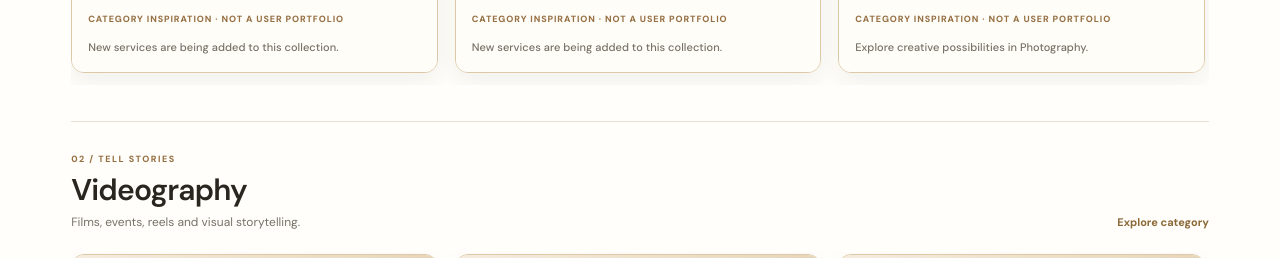
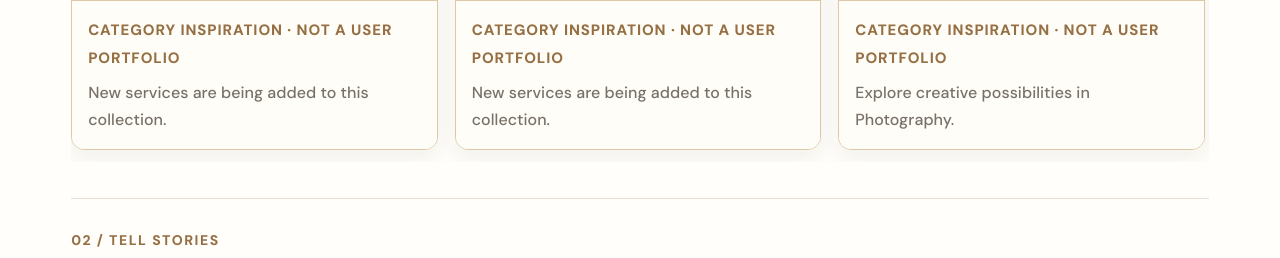
Before and after one commit to thecrowndeveloper/SnapBook, a Flask app: page / in a window 1280 px wide. Shown: the part 1508-1766 px from the top of the page. Run offline with Flask 3, Linux system fonts and the light colour scheme; the visitor is signed in with stand-in values (Sample User, id 1); data comes from the database, SQL or seed files in the repository; data that the repository does not hold is empty; some libraries are stand-ins or nearby versions.

Commit message:
Improve typography and browser font preference support

```diff
--- a/static/style.css
+++ b/static/style.css
@@ -3342,3 +3342,122 @@ footer .footer-logo img { display:block; width:165px; height:auto; }
   min-height: 0;
   margin: 8px 0 0;
 }
+
+/* ONECRE8 ACCESSIBILITY TYPOGRAPHY BASELINE
+   Respect the visitor's browser font-size preference and improve readability.
+   Keep spacing, image dimensions, and decorative micro-labels independent. */
+html {
+  font-size: 100%;
+}
+
+body {
+  font-size: 1rem;
+  line-height: 1.7;
+}
+
+/* Primary reading text and descriptions */
+p,
+li,
+.muted,
+.sub,
+.bio,
+.showcase-description,
+.showcase-intro > p:last-child,
+.showcase-heading > div > p:last-child,
+.public-profile-bio,
+.public-service-description,
+.public-portfolio-caption p,
+.public-empty-state p,
+.legal-section p,
+.auth-provider-note {
+  font-size: 1rem;
+  line-height: 1.7;
+}
+
+/* Navigation, form labels, fields, and interactive controls */
+.topbar nav,
+.topbar nav a,
+.topbar nav .nav-link-button,
+.page-nav,
+.booking-form label,
+.filters label span,
+.booking-form input,
+.booking-form select,
+.booking-form textarea,
+.status-form select,
+.filters select,
+.btn,
+button,
+input,
+select,
+textarea {
+  font-size: 1rem;
+}
+
+.booking-form label.legal-check,
+.auth-card .booking-form label.legal-check,
+.legal-check,
+.legal-draft-notice {
+  font-size: 0.9375rem;
+  line-height: 1.65;
+}
+
+/* Marketplace card details and secondary information */
+.tag,
+.price,
+.price small,
+.specialty,
+.text-link,
+.directory-foot,
+.directory-foot a,
+.stats span,
+.availability,
+.calendar-note,
+.total,
+.fine,
+.optional,
+.showcase-type,
+.showcase-open,
+.showcase-seller small,
+.showcase-seller a,
+.showcase-price,
+.showcase-see-all,
+.showcase-empty > span,
+.showcase-empty p,
+.showcase-empty a,
+.profile-upload-field small,
+.public-profile-owner,
+.public-profile-location,
+.public-profile-nav a,
+.public-service-mode,
+.public-service-link,
+.public-service-card-footer strong,
+.public-profile-bottom a,
+.dashboard .workspace-stat span,
+.dashboard .workspace-card h2 small,
+.dashboard .service-listing h3,
+.dashboard .workspace-card article.workspace-card h3 {
+  font-size: 0.9375rem;
+}
+
+/* Keep eyebrow labels legible without making them compete with headings. */
+.eyebrow,
+.showcase-heading .eyebrow,
+.public-profile-intro .eyebrow {
+  font-size: 0.875rem;
+}
+
+/* Ensure the legal document hierarchy remains clear at enlarged text sizes. */
+.legal-section h2 {
+  font-size: 1.25rem;
+  line-height: 1.35;
+}
+
+/* Avoid clipped text when users enlarge browser text. */
+.showcase-card,
+.showcase-card-body,
+.dashboard .workspace-card,
+.auth-card,
+.legal-document {
+  min-width: 0;
+}
```
